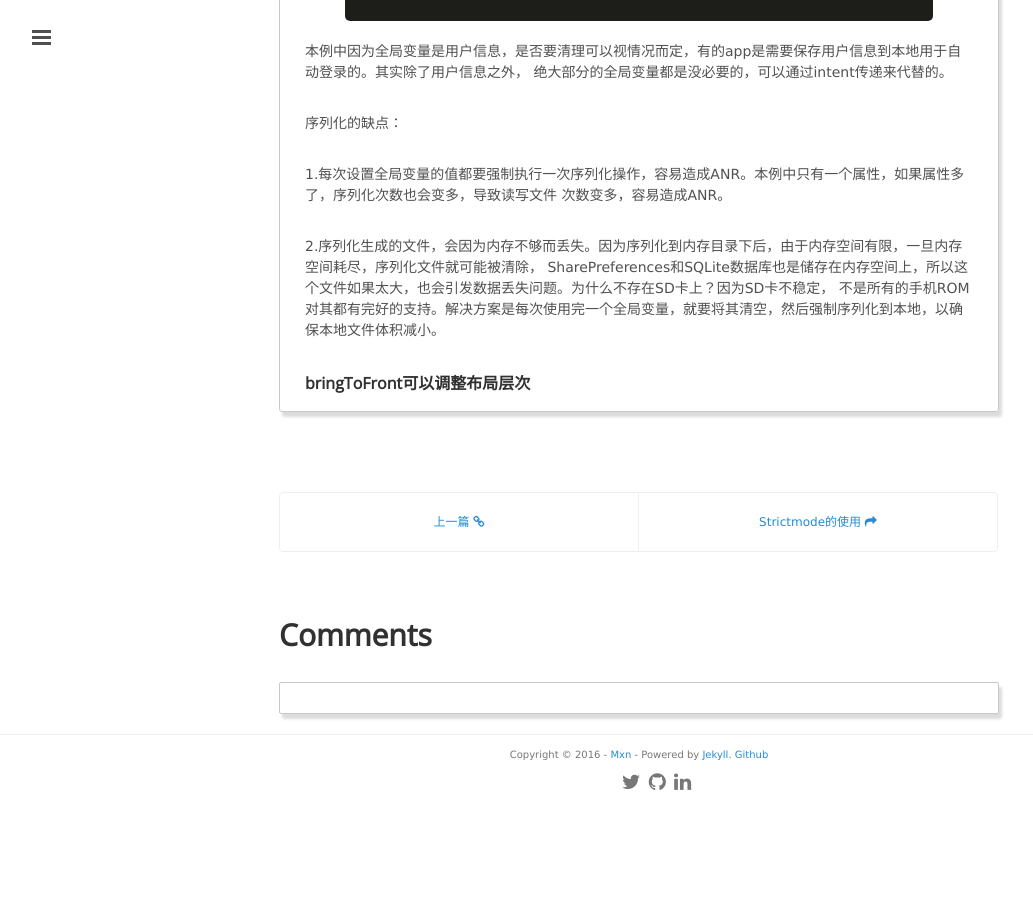
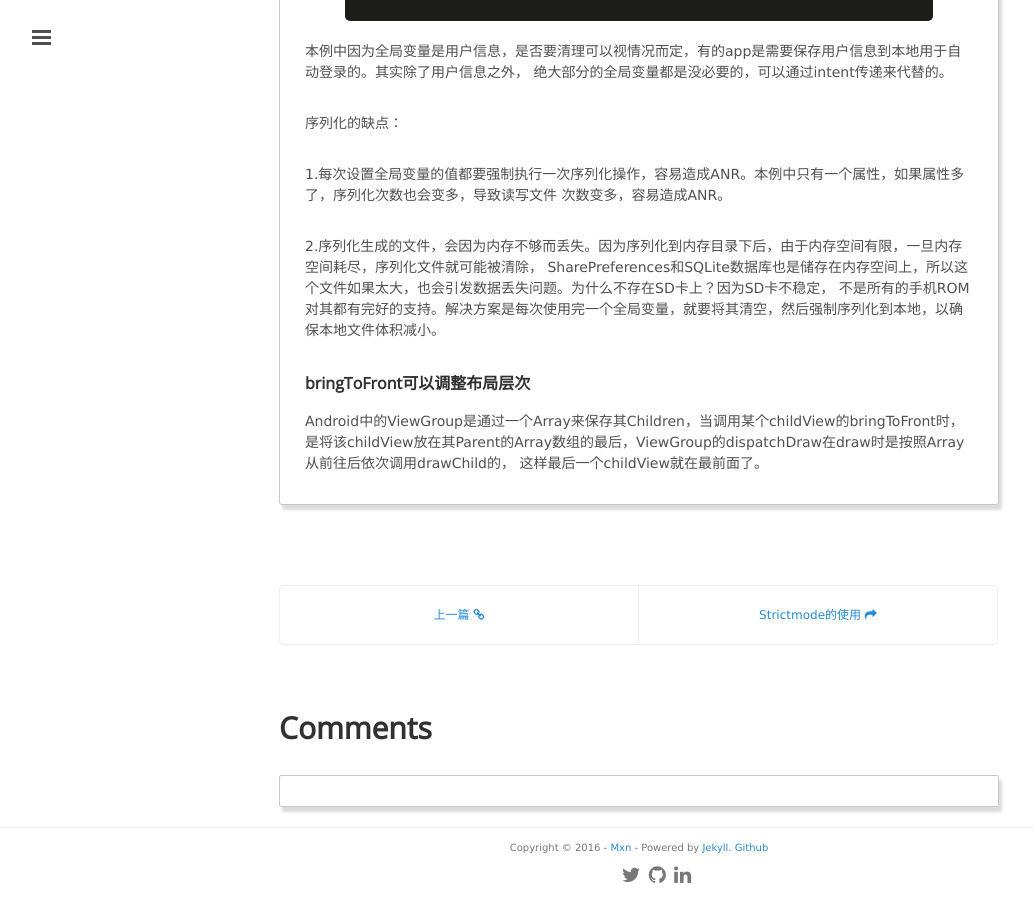
Before and after one commit to mxn21/mxn21.github.io, a Jekyll site: the page built from _posts/2015-12-16-android开发小技巧积累.md, in a window 1280 px wide and 900 px high, scrolled down 4173 px. Shown: the whole window, without its empty margins (1-1034 px from the left). Built offline with Jekyll 4.4.1, drawn with Linux system fonts in a browser that asks for light colours; Markdown is read by kramdown in place of the engine named in the settings; comment, search, counter and statistics services are not loaded; before the commit the page ends 4980 px from its top, so only the background shows below that.

Commit message:
23423423

```diff
--- a/_posts/2015-12-16-android开发小技巧积累.md
+++ b/_posts/2015-12-16-android开发小技巧积累.md
@@ -219,3 +219,7 @@
 
 
 ### bringToFront可以调整布局层次
+
+Android中的ViewGroup是通过一个Array来保存其Children，当调用某个childView的bringToFront时，
+是将该childView放在其Parent的Array数组的最后，ViewGroup的dispatchDraw在draw时是按照Array从前往后依次调用drawChild的，
+这样最后一个childView就在最前面了。
```
